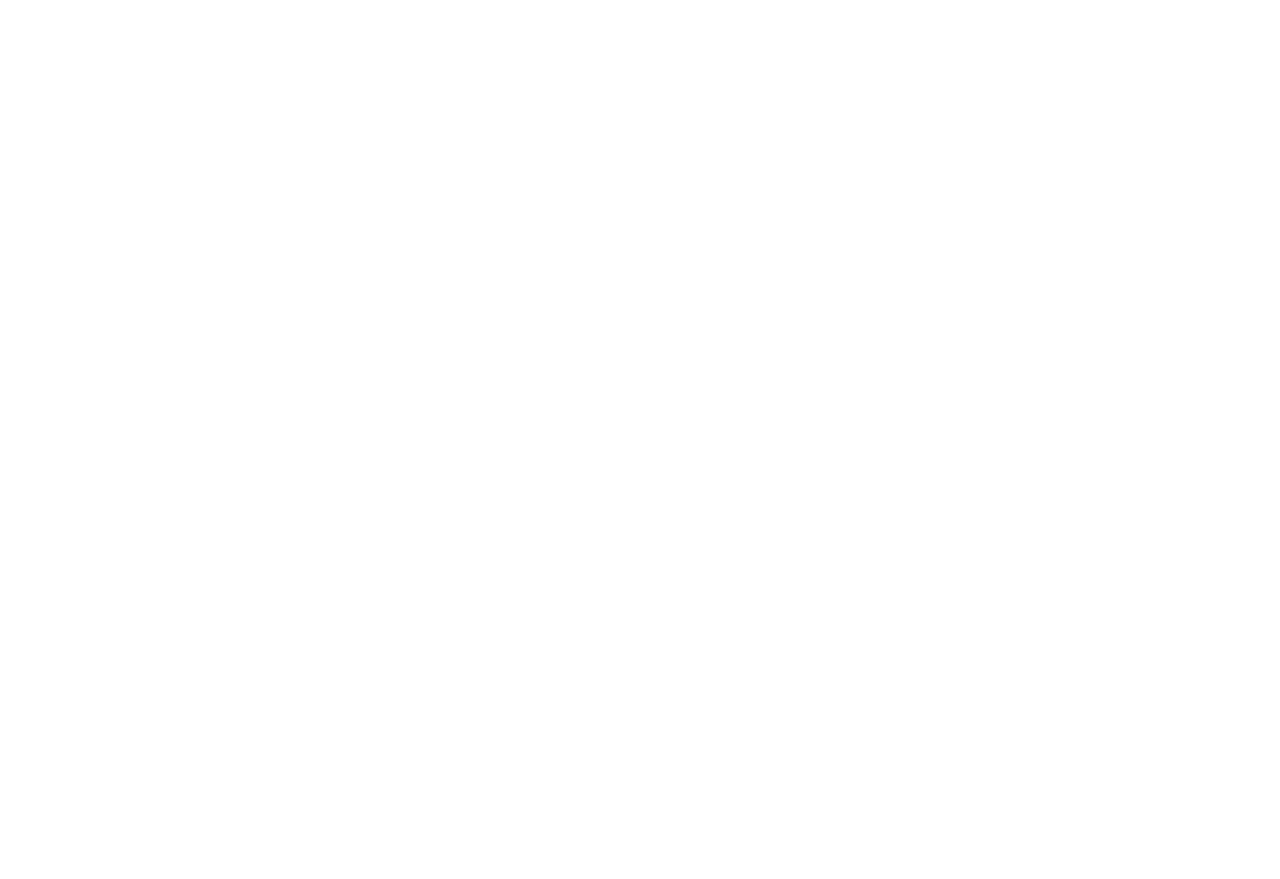
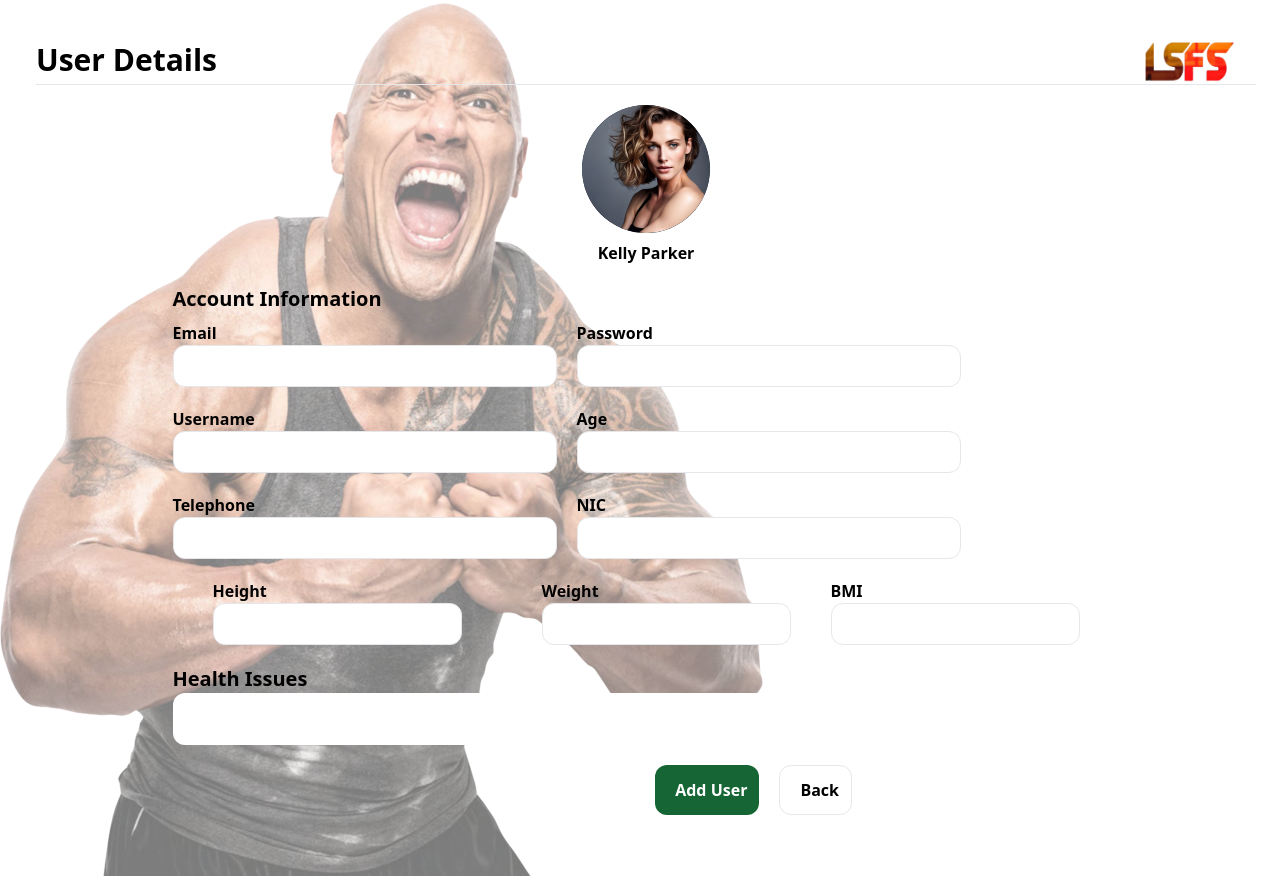
Before and after one commit to Isuru936/LifeStyleFitnessStudioGymWebApplication, a React (Vite) app in the folder client/: page /add-user in a window 1280 px wide. Before the commit this address had no page. Before the commit the page ends 800 px from the top, so only its background shows below. Built offline with nearby package versions, Linux system fonts and the light colour scheme.

Commit message:
Linked SideBar

```diff
--- a/client/package.json
+++ b/client/package.json
@@ -12,8 +12,8 @@
   "dependencies": {
     "@headlessui/react": "^1.7.18",
     "@iconify-icons/fa-solid": "^1.2.4",
+    "@iconify-json/arcticons": "^1.1.98",
     "@iconify-json/basil": "^1.1.5",
-    "@iconify-json/arcticons": "^1.1.98",
     "@iconify-json/logos": "^1.1.42",
     "@iconify-json/openmoji": "^1.1.49",
     "@iconify-json/skill-icons": "^1.1.8",
@@ -28,7 +28,7 @@
     "react-feather": "^2.0.10",
     "react-icons": "^5.0.1",
     "react-intersection-observer": "^9.8.1",
-    "react-router-dom": "^6.22.1",
+    "react-router-dom": "^6.22.3",
     "react-transition-group": "^4.4.5",
     "react-use": "^17.5.0"
   },
--- a/client/src/App.jsx
+++ b/client/src/App.jsx
@@ -9,24 +9,27 @@
 import EnterPaymentDetails from "./pages/EnterPaymentDetails";
 import AddUpdateUserDetails from "./pages/ViewUpdateUsers";
 import ShowDietPlan from "./pages/user/ShowDietPlan";
+import AddUsers from "./pages/AddUser";
 
 function App() {
   return (
     <div>
       <BrowserRouter>
         <Routes>
-          <Route path="/" element={<UserDetails />} />
-          <Route path="/user-pool" element={<UserPool />} />
+          {/* Client */}
+          {/* Thamalsha */}
           <Route path="/contact-us" element={<ContactUs />} />
-          <Route
-            path="/update-user-details"
-            element={<AddUpdateUserDetails />}
-          />
-
-          <Route path="/customer-feedbacks" element={<CustomerFeedbacks />} />
-          <Route path="/diet-pool" element={<DietPlan />} />
+          {/* Admin */}
+          {/* {Isuru} */}
+          <Route path="/" element={<DietPlan />} />
           <Route path="/assign-diet-plan" element={<AssignDietPlan />} />
           <Route path="/user-view-diet-plans" element={<ShowDietPlan />} />
+          {/* {Thamalsha} */}
+          <Route path="/user-pool" element={<UserPool />} />
+          <Route path="/add-user" element={<AddUsers />} />
+          <Route path="/update-user" element={<AddUpdateUserDetails />} />
+          <Route path="/customer-feedbacks" element={<CustomerFeedbacks />} />
+          {/* {Sewmini} */}
           <Route
             path="/enter-payment-details"
             element={<EnterPaymentDetails />}
--- /dev/null
+++ b/client/src/pages/AddUser.jsx
@@ -0,0 +1,155 @@
+import React from "react";
+import DropDownNavBar from "../components/DropDownNavBar";
+import { useState } from "react";
+import profImg from "../assets/profImg.png";
+import SideBar from "../components/SideBar";
+import bgImg from "../assets/bgImg.png";
+import logo from "../assets/logo.png";
+import { Link } from "react-router-dom";
+
+function AddUsers() {
+  const [mobileView] = useState(window.innerWidth < 768);
+  return (
+    <>
+      <div
+        className="inline-flex flex-col items-start min-h-screen w-screen bg-cover bg-center bg-no-repeat bg-fixed "
+        style={{
+          backgroundImage: `url(${bgImg})`,
+          backgroundSize: "auto",
+          backgroundRepeat: "no-repeat",
+          backgroundPosition: "left",
+        }}
+      >
+        <div className="flex flex-col w-full">
+          <div className="flex flex-row m-2">
+            <div className="flex-col">
+              {mobileView ? <DropDownNavBar /> : <SideBar />}
+            </div>
+            <div className="p-4 mt-3  w-full ">
+              <div className="flex justify-between items-center">
+                <h1 className="text-3xl font-bold ">User Details</h1>
+                <img src={logo} className="w-24 h-12 mr-5" alt="" />
+              </div>
+              <hr />
+              <div className="flex flex-col  justify-center w-full">
+                <div className="mx-auto mt-5">
+                  <img
+                    src={profImg}
+                    alt="profile"
+                    className=" w-32  h-32 bg-slate-800 rounded-full hover:scale-105 duration-500 ease-in-out transform mb-2"
+                  />
+                  <p className="flex flex-row justify-center font-semibold pb-5">
+                    Kelly Parker
+                  </p>
+                </div>
+                <form className="mx-auto  ">
+                  <h1 className="font-bold text-xl mb-2">
+                    Account Information
+                  </h1>
+                  <div className="flex flex-row mb-5">
+                    <div className="mr-5 ">
+                      <p className="font-semibold">Email</p>
+                      <input
+                        type="text"
+                        className="bg-white  p-2 rounded-xl w-96 border" // Adjusted width
+                      />
+                    </div>
+                    <div className="mr-5 w-full">
+                      <p className="font-semibold">Password</p>
+                      <input
+                        type="password"
+                        className="bg-white  p-2 rounded-xl w-96 border" // Adjusted width
+                      />
+                    </div>
+                  </div>
+                  <div className="flex flex-row mb-5">
+                    <div className="mr-5 ">
+                      <p className="font-semibold">Username</p>
+                      <input
+                        type="text"
+                        className="bg-white  p-2 rounded-xl w-96 border" // Adjusted width
+                      />
+                    </div>
+                    <div className="mr-5 w-full">
+                      <p className="font-semibold">Age</p>
+                      <input
+                        type="number"
+                        className="bg-white  p-2 rounded-xl w-96 border" // Adjusted width
+                      />
+                    </div>
+                  </div>
+                  <div className="flex flex-row mb-5">
+                    <div className="mr-5 ">
+                      <p className="font-semibold">Telephone</p>
+                      <input
+                        type="tel"
+                        className="bg-white  p-2 rounded-xl w-96 border" // Adjusted width
+                      />
+                    </div>
+                    <div className="mr-5 w-full">
+                      <p className="font-semibold">NIC</p>
+                      <input
+                        type="text"
+                        className="bg-white  p-2 rounded-xl w-96 border" // Adjusted width
+                      />
+                    </div>
+                  </div>
+                  <div className="flex mb-5">
+                    <div className="mr-10 ml-10">
+                      <p className="font-semibold">Height</p>
+                      <input
+                        type="tel"
+                        className="bg-white  p-2 rounded-xl w-62 border" // Adjusted width
+                      />
+                    </div>
+                    <div className="mr-10 ml-10">
+                      <p className="font-semibold">Weight</p>
+                      <input
+                        type="text"
+                        className="bg-white  p-2 rounded-xl w-62 border" // Adjusted width
+                      />
+                    </div>
+                    <div className="mr-10 w-full">
+                      <p className="font-semibold">BMI</p>
+                      <input
+                        type="text"
+                        disabled
+                        className="bg-white  p-2 rounded-xl w-62 border " // Adjusted width
+                      />
+                    </div>
+                  </div>
+                  <div>
+                    <div className="text-xl font-bold">
+                      Health Issues
+                      <input type="text" className="w-full p-3 rounded-xl" />
+                    </div>
+                  </div>
+                </form>
+                <div className="flex flex-row justify-end w-auto mr-96">
+                  <button className="p-3 bg-green-800 rounded-xl text-white font-bold mr-5 mt-5 mb-10 hover:bg-green-700">
+                    <span
+                      className="icon-[ic--twotone-system-security-update-good] mr-2"
+                      style={{ width: "20px", height: "20px" }}
+                    />
+                    Add User
+                  </button>
+                  <Link to="/user-pool">
+                    <button className="p-3 bg-white rounded-xl text-black border font-bold mr-5 mt-5 mb-10 hover:bg-slate-100">
+                      <span
+                        className="icon-[ic--twotone-system-security-update-good] mr-2"
+                        style={{ width: "20px", height: "20px" }}
+                      />
+                      Back
+                    </button>
+                  </Link>
+                </div>
+              </div>
+            </div>
+          </div>
+        </div>
+      </div>
+    </>
+  );
+}
+
+export default AddUsers;
--- a/client/src/pages/AssignDietPlan.jsx
+++ b/client/src/pages/AssignDietPlan.jsx
@@ -52,6 +52,7 @@
                     style={{ width: "20px", height: "20px" }}
                   />
                 </div>
+                {/* TODO add Add Food Button and the UI */}
                 <Link to="/">
                   <button className="bg-slate-50 rounded-xl m-auto p-2 border-2 border-solid ml-2 text-black font-semibold hover:bg-green-700 hover:text-slate-50  transition ">
                     <span className="icon-[emojione--pot-of-food] mr-2" />
--- a/client/src/pages/UserPool.jsx
+++ b/client/src/pages/UserPool.jsx
@@ -4,6 +4,7 @@
 import SideBar from "../components/SideBar";
 import logo from "../assets/logo.png";
 import { useState } from "react";
+import { Link } from "react-router-dom";
 
 function UserPool() {
   const [mobileView] = useState(window.innerWidth < 768);
@@ -44,13 +45,16 @@
                         placeholder="Search for Users"
                         className="bg-slate-100 rounded-xl outline-none p-2"
                       />
+                      <Link to="/add-user">
                         <button className="p-3 border rounded-xl bg-blue-700 text-white hover:bg-blue-800">
                           <span className="icon-[mingcute--user-add-fill] mr-2" />
                           Add New User
                         </button>
+                      </Link>
                     </div>
                     <div className="shadow overflow-hidden border-b border-gray-200 sm:rounded-lg">
                       <table className="min-w-fit divide-y divide-gray-200">
+                        <Link to="/update-user">
                           <thead className="bg-gray-50">
                             <tr>
                               <th
@@ -114,7 +118,6 @@
                               <td className="px-6 py-4 whitespace-nowrap text-sm font-extralight  ">
                                 <div className="h-5 w-5 rounded-full bg-red-700"></div>
                               </td>
-
                               <td className="px-6 py-4 whitespace-nowrap text-sm font-extralight ">
                                 <div className="h-5 w-5 rounded-full bg-green-700"></div>
                               </td>
@@ -149,6 +152,7 @@
                               </td>
                             </tr>
                           </tbody>
+                        </Link>
                       </table>
                     </div>
                   </div>
```
Also changed, not shown: client/src/components/SideBar.jsx (+7 -0 lines), 1 other file (tests, documents, lock files or other folders). Lines whose indentation alone changed are shown as unchanged.
